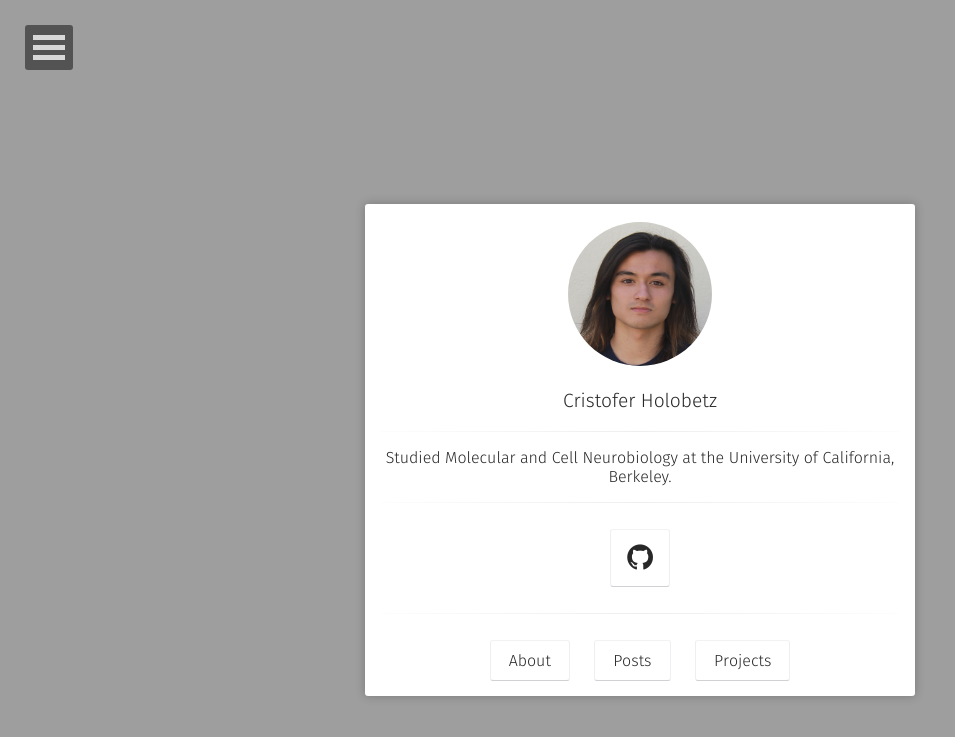
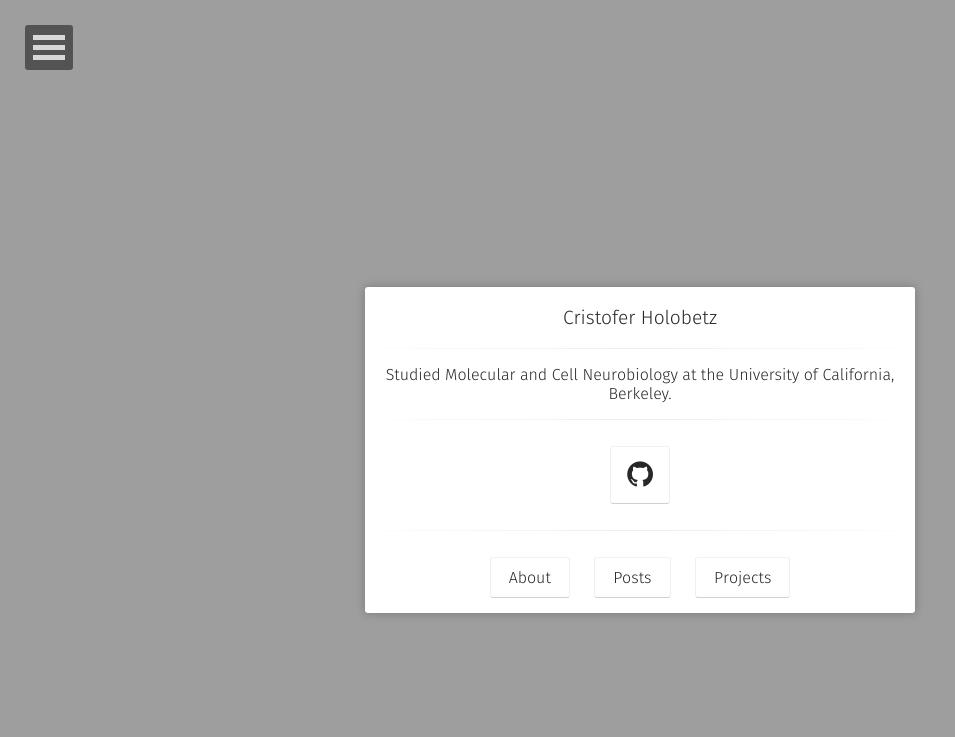
Before and after one commit to cristofer-holobetz/cristofer-holobetz.github.io, a Jekyll site: the page built from index.html, in a window 1280 px wide. Shown: the top 737 px of the page, without its empty margins (0-955 px from the left). Built offline with Jekyll 4.4.1, drawn with Linux system fonts in a browser that asks for light colours; some web fonts are replaced.

Commit message:
Commented out the line that makes photo rotate.

```diff
--- a/_layouts/home.html
+++ b/_layouts/home.html
@@ -16,7 +16,7 @@ layout: compress
         <div class="container animated fadeIn">
             <div class="row">
                     <a href="{{ site.url }}">
-                        <img src="{{ site.logo }}" class="img-circle zoombtn animated rotateIn">
+                        <!--<img src="{{ site.logo }}" class="img-circle zoombtn animated rotateIn">-->
                     </a>
                     <h3 class="title">
                         <a class="zoombtn" href="{{ site.url }}">
```
Also changed, not shown: assets/img/placeholder-big.jpg (deleted), 1 other file.
